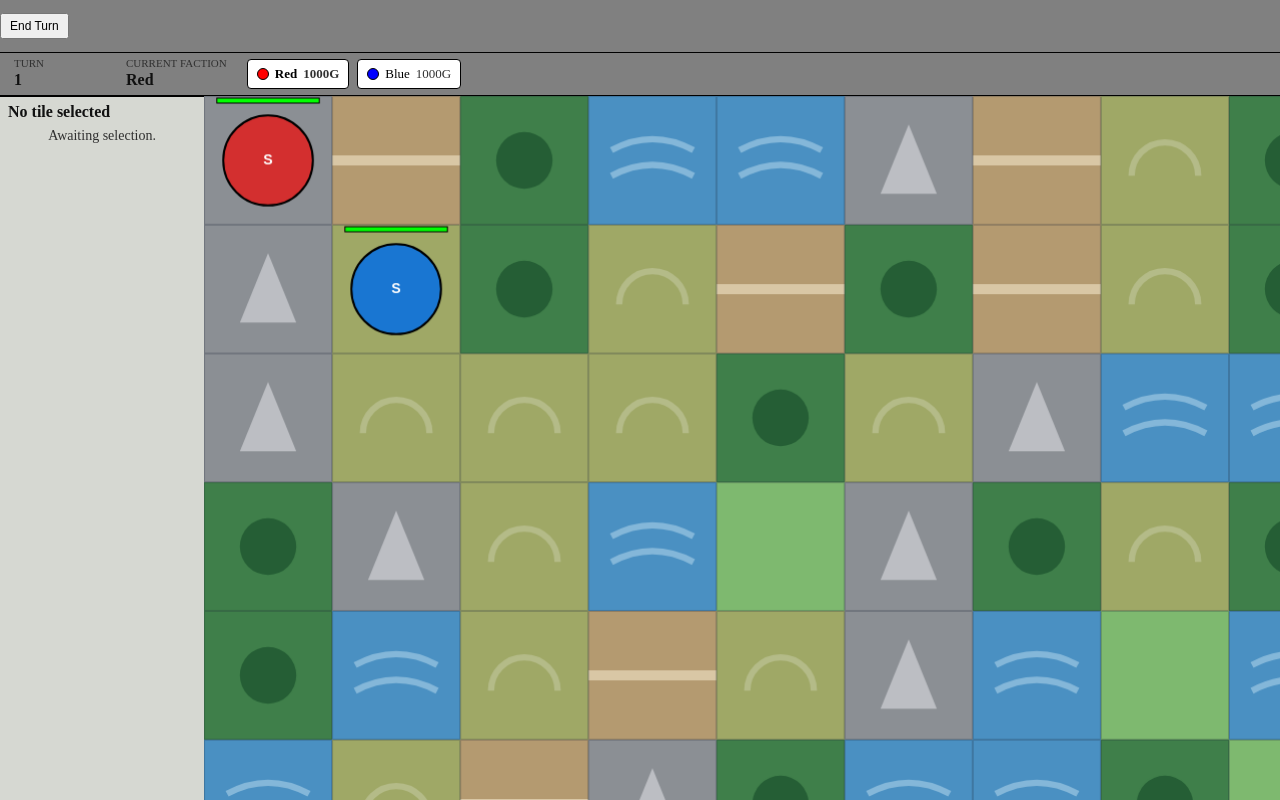
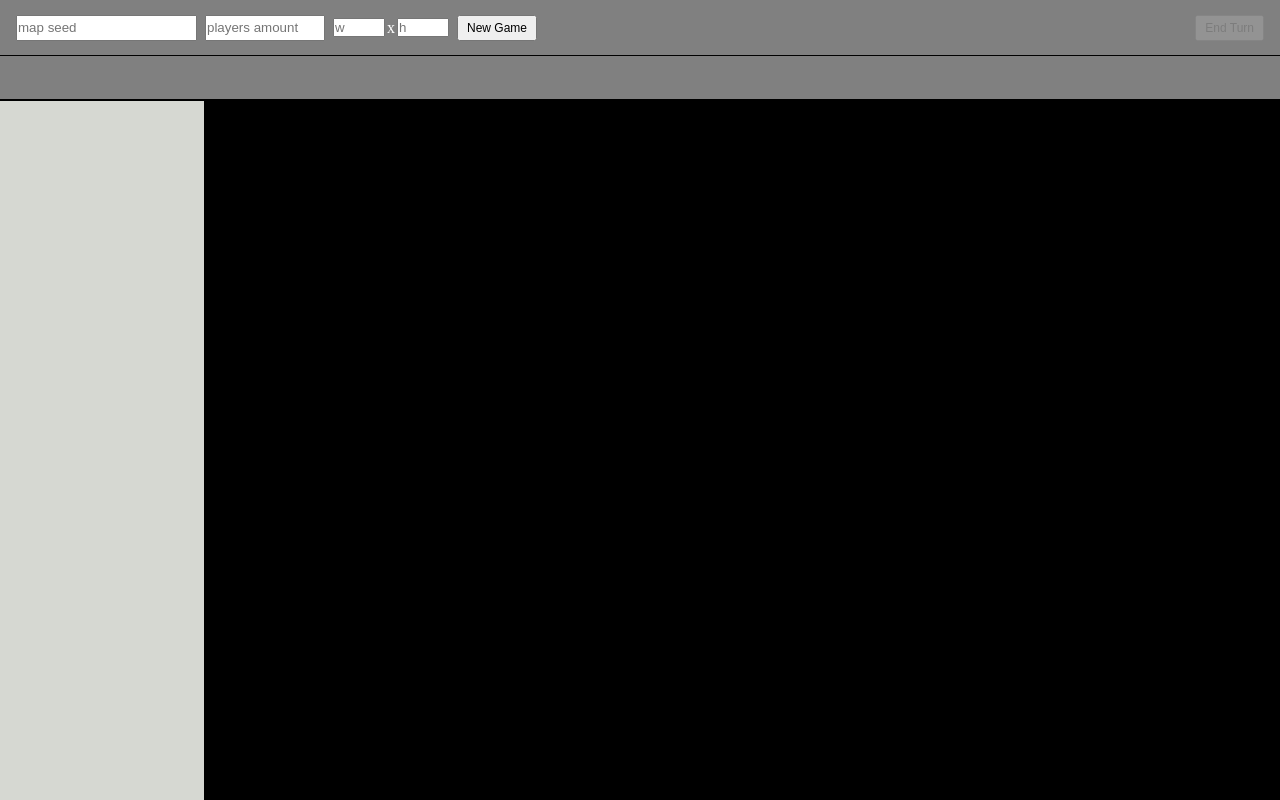
Before and after one commit to OOP-Types-rippers/strategy, a website built with Vite: page client/index.html in a window 1280 px wide. Built offline with nearby package versions, Linux system fonts and the light colour scheme; files whose address does not match are found by name.

Commit message:
Add new game button (#80)
* feat: add new game button

* fix: canvas cleanup

* fix: fix players count selection

* feat: add seed selection

* fix: lower max map size because of pathfinding performance issues

```diff
--- a/client/index.html
+++ b/client/index.html
@@ -10,6 +10,18 @@
 <body>
   <main>
     <div id="control">
+      <div class="new-game-container">
+        <form id="new-game-form">
+          <input placeholder="map seed" id="map-seed" name="map-seed" type="number">
+          <input placeholder="players amount" id="players-amount" name="players-amount" type="number" min="2" max="8">
+          <div class="new-game-map-size">
+            <input name="width" placeholder="w" type="number" min="5" max="20">
+            x
+            <input name="height" placeholder="h" type="number" min="5" max="20">
+          </div>
+          <button id="new-game-btn" type="submit">New Game</button>
+        </form>
+      </div>
       <button id="end-turn-btn" disabled>End Turn</button>
     </div>
     <div id="status"></div>
--- a/client/main.css
+++ b/client/main.css
@@ -27,16 +27,39 @@ main {
   height: 64px;
   position: relative;
   border-bottom: 1px solid black;
+  padding: 0 16px;
 
   display: flex;
   justify-content: space-between;
   align-items: center;
 }
 
-#end-turn-btn {
+#new-game-form {
+  display: flex;
+  gap: 8px;
+}
+
+.new-game-map-size {
+  display: flex;
+  justify-content: center;
+  align-items: center;
+  gap: 2px;
+  color: white;
+}
+
+#players-amount {
+  width: 120px
+}
+
+#new-game-btn, #end-turn-btn {
   padding: 4px 8px;
   font-size: 12px;
   cursor: pointer;
+}
+
+#end-turn-btn:disabled {
+  opacity: 0.5;
+  cursor: not-allowed;
 }
 
 #status {
--- a/client/src/main.ts
+++ b/client/src/main.ts
@@ -5,15 +5,14 @@ import { FactionsGenerator } from "../../src/factions/FactionsGenerator";
 import { HTMLInputController } from "./io/HTMLInputController";
 import { Soldier } from "../../src/entities/Entity";
 
-function createGame(mapSize: number, factionCount: number) {
-  const mapGenerator = new MapGenerator();
-  const map = mapGenerator.generateMap(mapSize, mapSize);
+function createGame(width: number, height: number, seed: number, factionCount: number) {
+  const mapGenerator = new MapGenerator(seed);
+  const map = mapGenerator.generateMap(width, height);
 
   const renderer = new HTMLRenderer();
 
   const factionsGenerator = new FactionsGenerator();
   const factions = factionsGenerator.generateFactions(factionCount);
-
 
   const gameController = new GameController(map, factions, renderer);
 
@@ -35,7 +34,30 @@ function restoreState() {
   if (titleElement) {
     titleElement.style.display = "none";
   }
+
+  const canvasElement = document.querySelector<HTMLCanvasElement>("#map");
+  if (canvasElement) {
+    const newCanvas = canvasElement.cloneNode(true) as HTMLCanvasElement;
+    newCanvas.removeAttribute("width");
+    newCanvas.removeAttribute("height");
+    canvasElement.replaceWith(newCanvas);
+  }
 }
 
-const game = createGame(16, 2);
-game.start();
+const form = document.querySelector<HTMLFormElement>("#new-game-form")
+form?.addEventListener("submit", (event) => {
+  event.preventDefault();
+  restoreState();
+
+  const formData = new FormData(form);
+  let width = parseInt(formData.get("width") as string) || 12;
+  width = Math.min(Math.max(width, 5), 20);
+  let height = parseInt(formData.get("height") as string) || 12;
+  height = Math.min(Math.max(height, 5), 20);
+  let factionsCount = parseInt(formData.get("players-amount") as string) || 2;
+  factionsCount = Math.min(Math.max(factionsCount, 2), 8);
+  const seed = parseInt(formData.get("map-seed") as string) || 42;
+
+  const newGame = createGame(width, height, seed, factionsCount);
+  newGame.start();
+});
```
